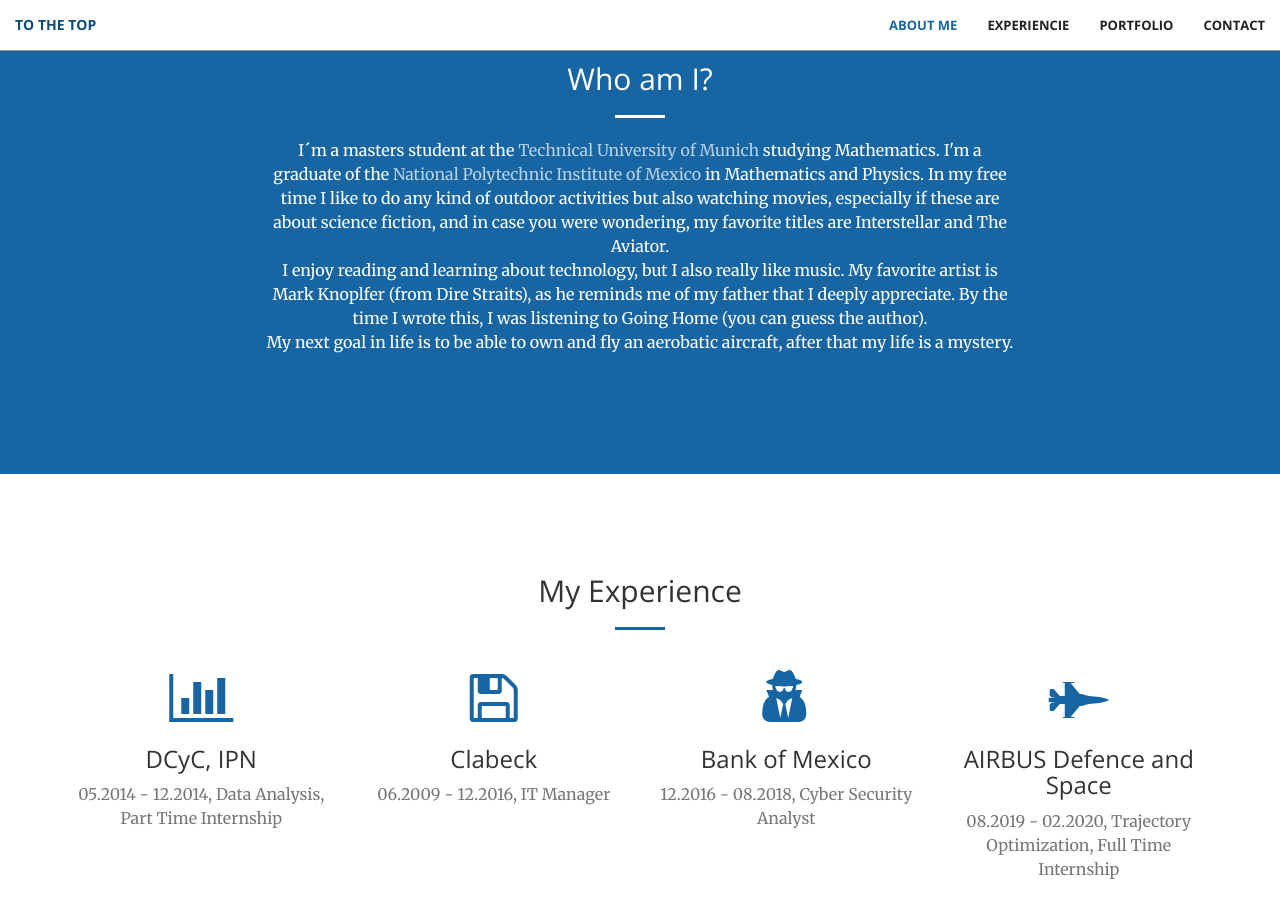
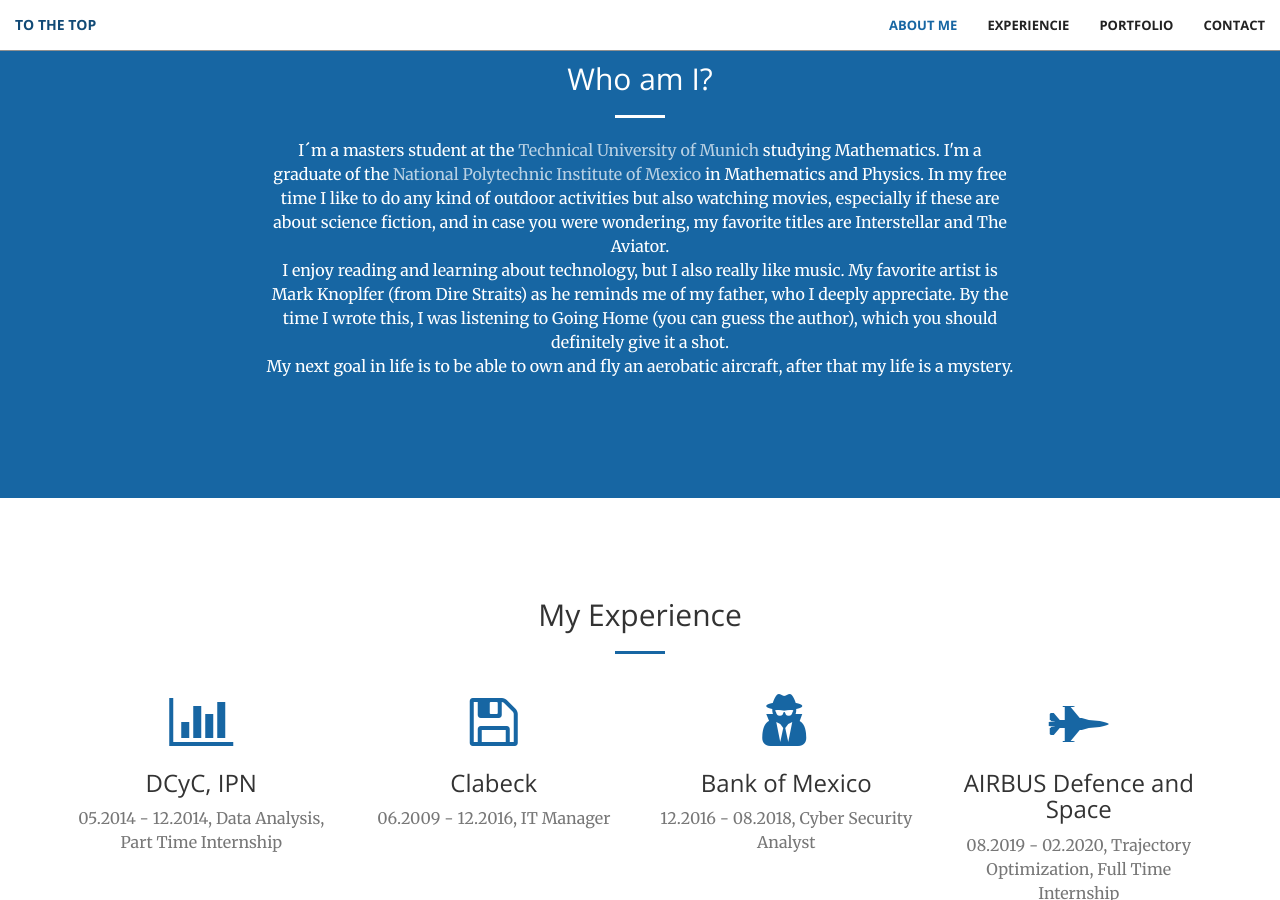
Before and after one commit to andresbecker/andresbecker.github.io, a Jekyll site: the page built from index.html, in a window 1280 px wide and 900 px high, scrolled down 938 px. Built offline with Jekyll 4.4.1, drawn with Linux system fonts in a browser that asks for light colours.

Commit message:
About me changed

```diff
--- a/_includes/call-to-action.html
+++ b/_includes/call-to-action.html
@@ -9,8 +9,8 @@
                   In my free time I like to do any kind of outdoor activities but also watching movies, especially if these are about science fiction, and in case you were wondering,
                   my favorite titles are Interstellar and The Aviator. <br>
                   I enjoy reading and learning about technology, but I also really like music.
-                  My favorite artist is Mark Knoplfer (from Dire Straits), as he reminds me of my father that I deeply appreciate.
-                  By the time I wrote this, I was listening to Going Home (you can guess the author).
+                  My favorite artist is Mark Knoplfer (from Dire Straits) as he reminds me of my father, who I deeply appreciate.
+                  By the time I wrote this, I was listening to Going Home (you can guess the author), which you should definitely give it a shot.
                   <br>
                   My next goal in life is to be able to own and fly an aerobatic aircraft, after that my life is a mystery.
                 </p>
```
